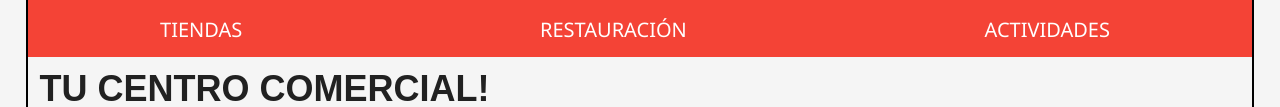
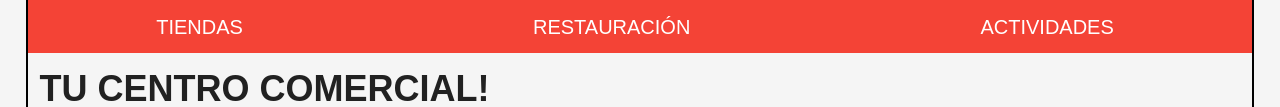
Before and after one commit to xferonex/PR-midterm-M04, a plain HTML site: page index.html in a window 1280 px wide. Shown: the part 340-447 px from the top of the page. Drawn offline with Linux system fonts and the light colour scheme.

Commit message:
Mejoras css

```diff
--- a/MidTerm_Web/css/MainStyleSheet.css
+++ b/MidTerm_Web/css/MainStyleSheet.css
@@ -17,7 +17,7 @@ body{
     margin-bottom: 0.5%;
     margin-left: 0.5%;
     margin-right: 0.5%;
-    font-family: 'Segoe UI', sans-serif;
+    font-family: Arial, Helvetica, sans-serif;
     font-size: 16px;
     background-color: #f5f5f5;
     padding: 20px;
@@ -48,7 +48,7 @@ nav{
     border-bottom: none;
     border-top: none;
     display: grid;
-    overflow: scroll;
+    overflow: auto;
 }
 
 li{
```
